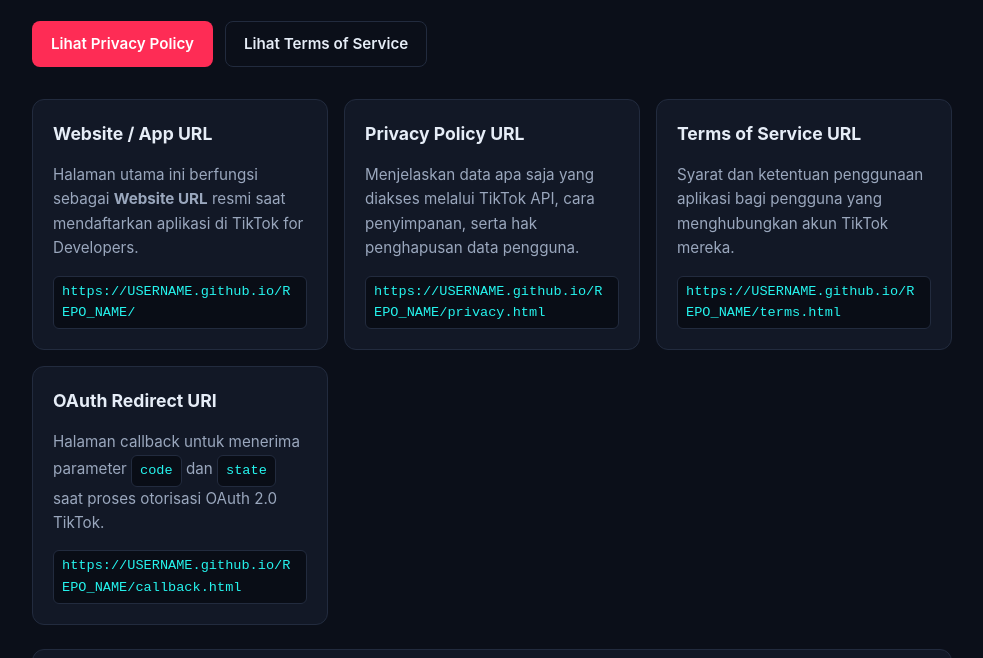
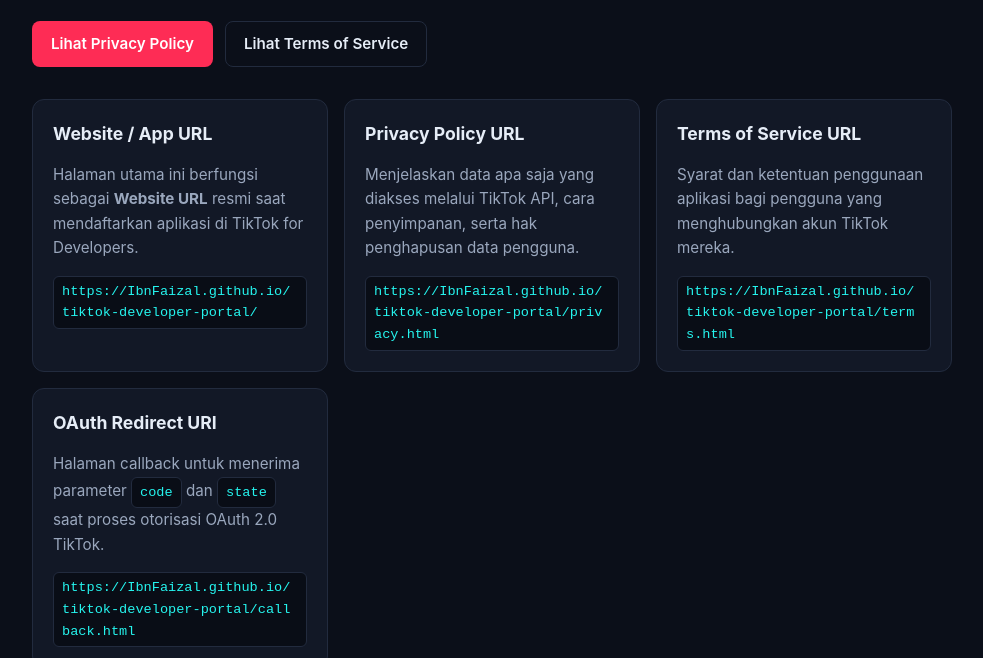
Before and after one commit to IbnFaizal/tiktok-developer-portal, a plain HTML site: page index.html in a window 1280 px wide. Shown: the part 257-915 px from the top of the page, without its empty margins (148-1131 px from the left). Drawn offline with Linux system fonts and the light colour scheme.

Commit message:
Update GitHub Pages URLs for IbnFaizal/tiktok-developer-portal

```diff
--- a/index.html
+++ b/index.html
@@ -38,25 +38,25 @@
       <article class="card">
         <h2>Website / App URL</h2>
         <p>Halaman utama ini berfungsi sebagai <strong>Website URL</strong> resmi saat mendaftarkan aplikasi di TikTok for Developers.</p>
-        <code>https://USERNAME.github.io/REPO_NAME/</code>
+        <code>https://IbnFaizal.github.io/tiktok-developer-portal/</code>
       </article>
 
       <article class="card">
         <h2>Privacy Policy URL</h2>
         <p>Menjelaskan data apa saja yang diakses melalui TikTok API, cara penyimpanan, serta hak penghapusan data pengguna.</p>
-        <code>https://USERNAME.github.io/REPO_NAME/privacy.html</code>
+        <code>https://IbnFaizal.github.io/tiktok-developer-portal/privacy.html</code>
       </article>
 
       <article class="card">
         <h2>Terms of Service URL</h2>
         <p>Syarat dan ketentuan penggunaan aplikasi bagi pengguna yang menghubungkan akun TikTok mereka.</p>
-        <code>https://USERNAME.github.io/REPO_NAME/terms.html</code>
+        <code>https://IbnFaizal.github.io/tiktok-developer-portal/terms.html</code>
       </article>
 
       <article class="card">
         <h2>OAuth Redirect URI</h2>
         <p>Halaman callback untuk menerima parameter <code>code</code> dan <code>state</code> saat proses otorisasi OAuth 2.0 TikTok.</p>
-        <code>https://USERNAME.github.io/REPO_NAME/callback.html</code>
+        <code>https://IbnFaizal.github.io/tiktok-developer-portal/callback.html</code>
       </article>
     </section>
 
```
Also changed, not shown: 1 other file.
